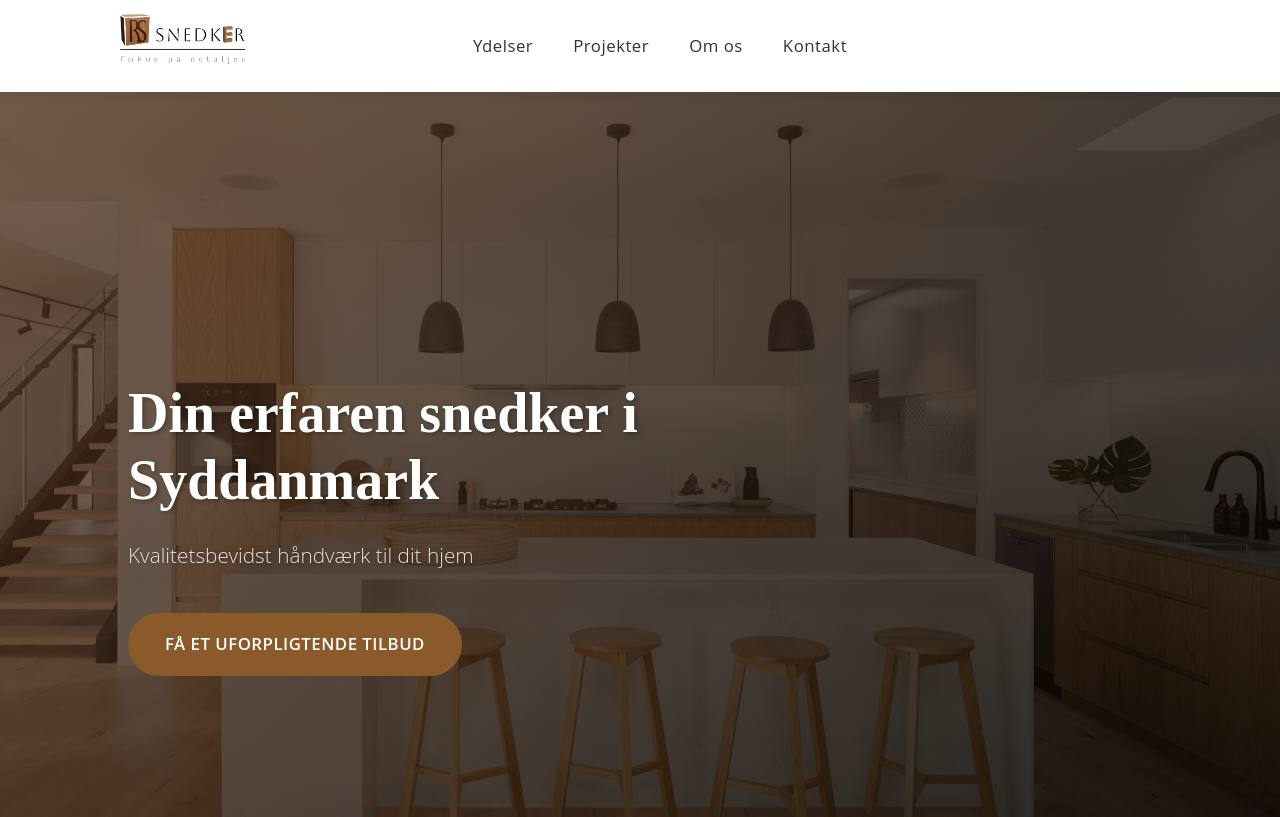
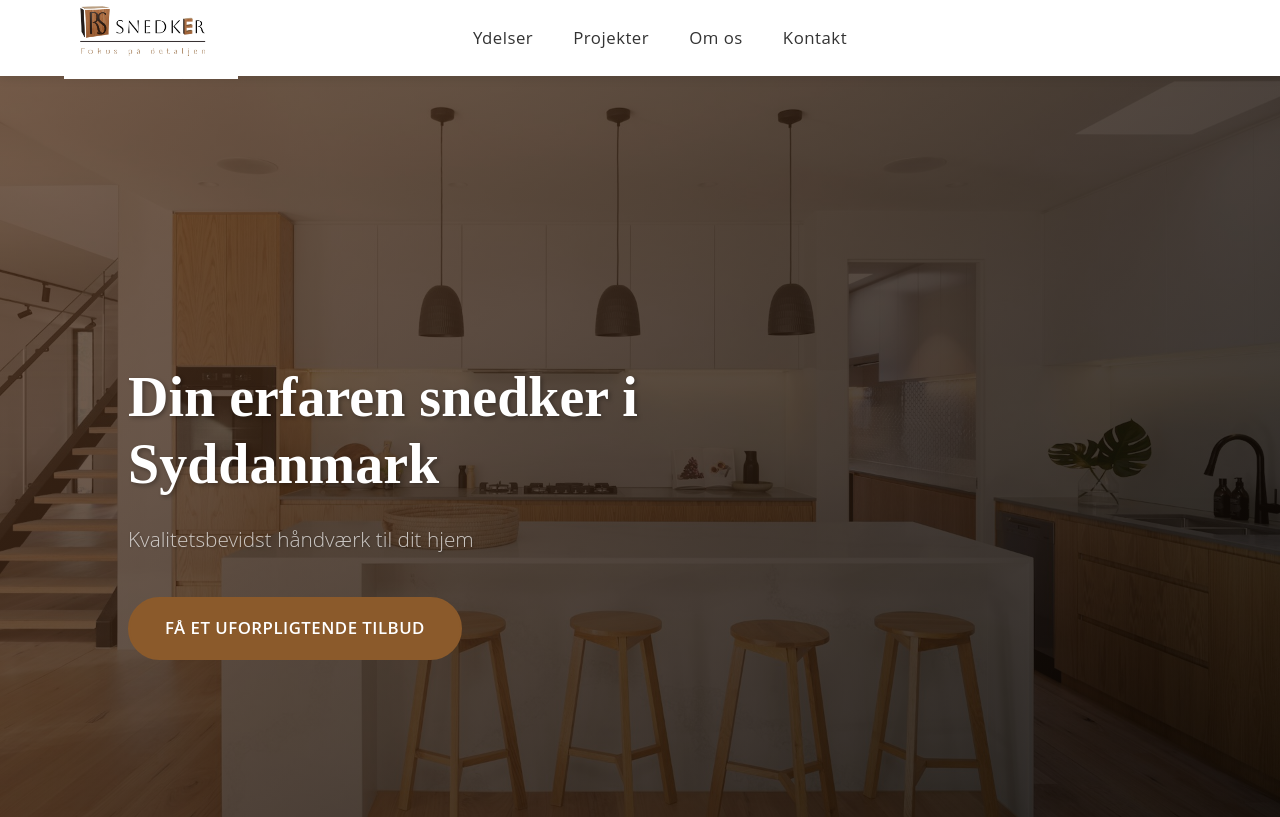
Before and after one commit to ralphboass/rs-snedker, a plain HTML site: page index.html in a window 1280 px wide. Shown: the top 817 px of the page. Drawn offline with Linux system fonts and the light colour scheme.

Commit message:
Update style.css

```diff
--- a/css/style.css
+++ b/css/style.css
@@ -83,6 +83,10 @@ ul {
 }
 
 /* Header & Navigation */
+body {
+    padding-top: 80px; /* Add padding to body to account for fixed header */
+}
+
 header {
     background-color: rgba(255, 255, 255, 0.98);
     position: fixed;
@@ -92,7 +96,7 @@ header {
     width: 100%;
     z-index: 1000;
     transition: all 0.3s ease;
-    padding: 1rem 0;
+    padding: 0.5rem 0;
     box-shadow: 0 2px 10px rgba(0, 0, 0, 0.1);
 }
 
@@ -117,7 +121,7 @@ nav {
     grid-column: 1;
     justify-self: start;
     padding: 0;
-    margin: 0;
+    margin: 0 0 0 -40px; /* Move logo further left */
 }
 
 .logo-img {
@@ -201,7 +205,7 @@ nav {
 }
 
 .hero p {
-    color: rgba(255, 255, 255, 0.9);
+    color: rgba(255, 255, 255, 0.75); /* 75% opacity white */
     font-size: 1.4rem;
     margin-top: 1.5rem;
     font-weight: 300;
```
